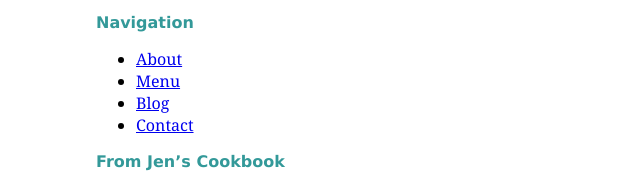
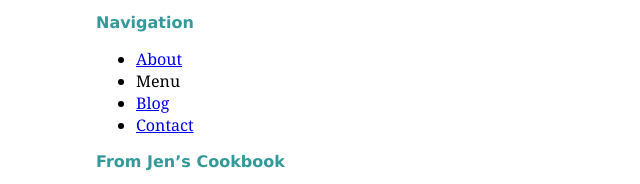
Before and after one commit to maxiejw/fid, a plain HTML site: page blackgoose/menu.html in a window 1280 px wide. Shown: the part 281-465 px from the top of the page, 0-640 px from the left. Drawn offline with Linux system fonts and the light colour scheme.

Commit message:
Update menu.html

```diff
--- a/blackgoose/menu.html
+++ b/blackgoose/menu.html
@@ -36,7 +36,7 @@ small {
 <h2>Navigation</h2>
 <ul>
 	<li><a href="/blackgoose/menu.html">About</a></li>
-	<li><a href="blackgoose/blog.html">Menu</a></li>
+	<li>Menu</li>
 	<li><a href="blackgoose/blog.html">Blog</a></li>
 	<li><a href="blackgoose/contact.html">Contact</a></li>
 </ul>
```
